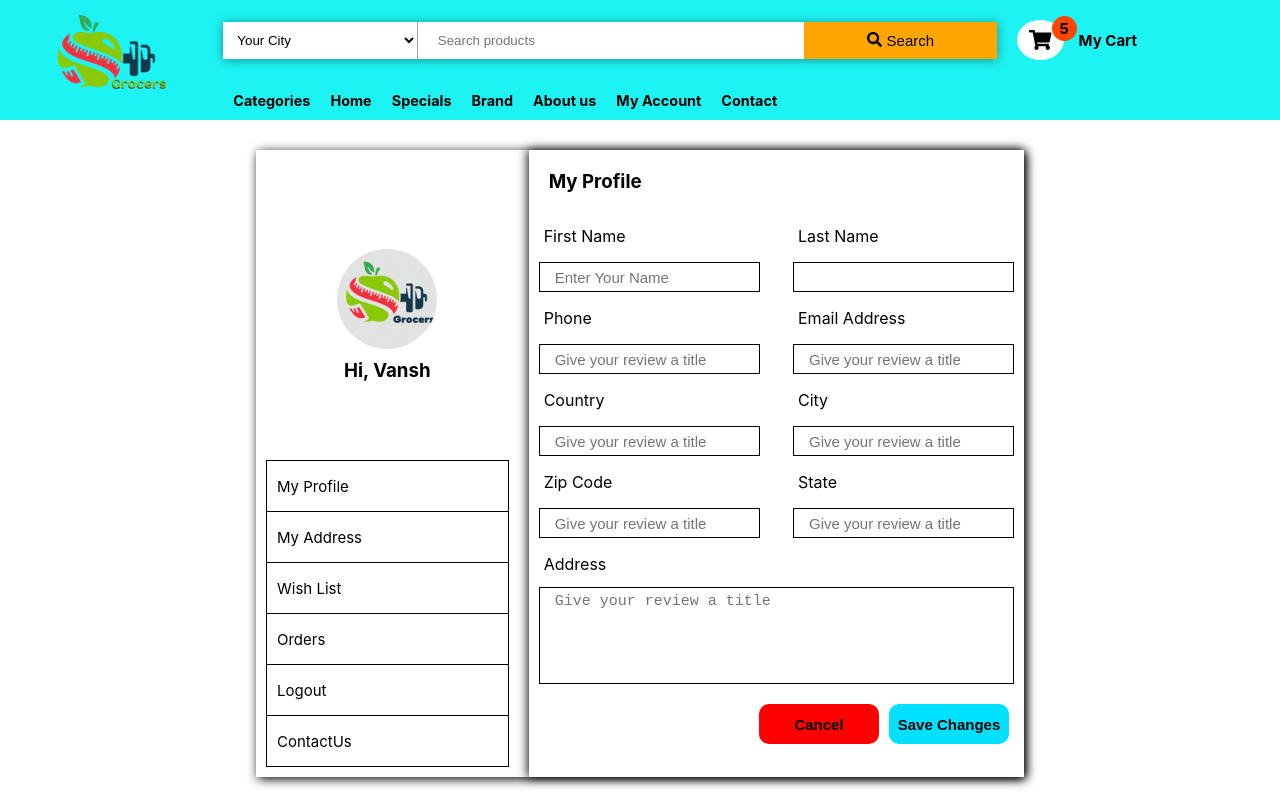
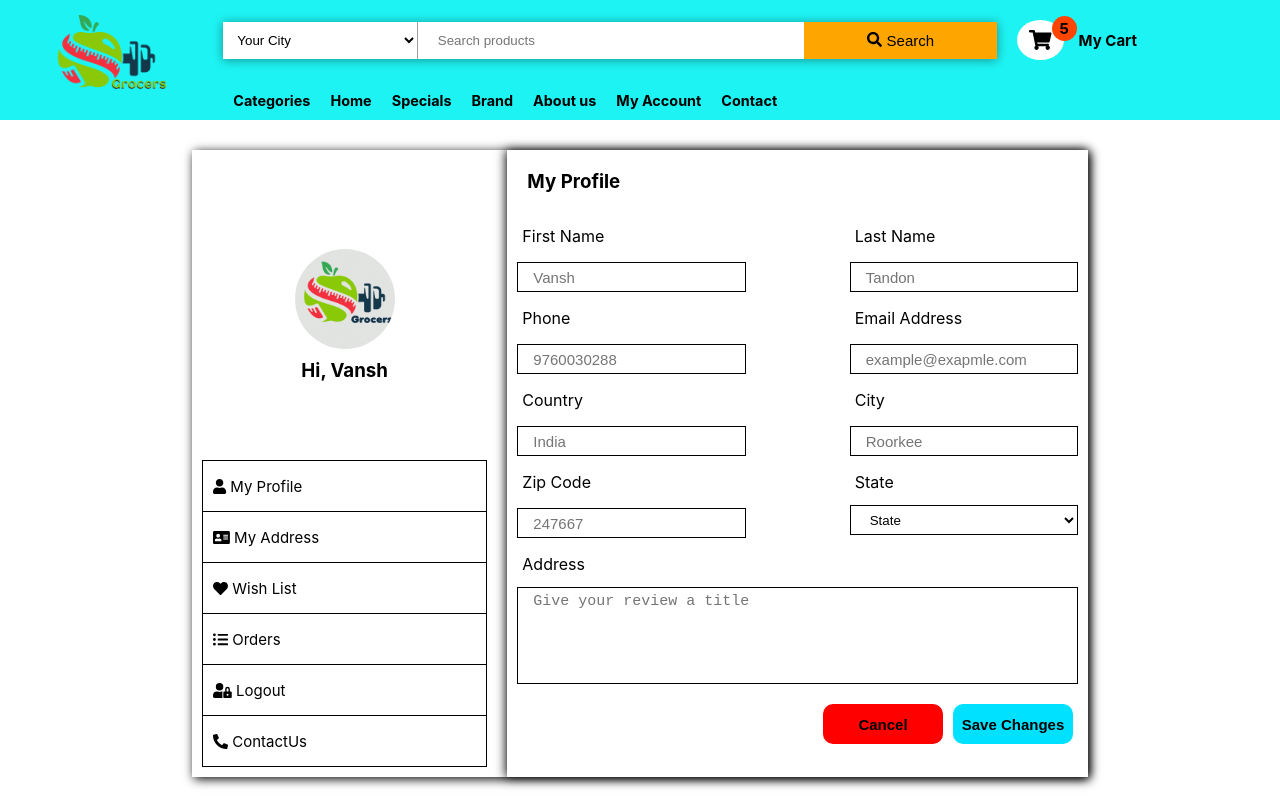
Before and after one commit to Vansh1067/grocers, a React (Create React App) app: page / in a window 1280 px wide. Shown: the top 800 px of the page. Built offline with nearby package versions, Linux system fonts and the light colour scheme.

Commit message:
add wishlist structure and design

```diff
--- a/src/component/userInfoComponent/asideComponent/asideComponent.js
+++ b/src/component/userInfoComponent/asideComponent/asideComponent.js
@@ -1,6 +1,6 @@
 import React from 'react';
 import { FontAwesomeIcon } from '@fortawesome/react-fontawesome';
-import {faShoppingCart} from '@fortawesome/free-solid-svg-icons';
+import {faUser,faAddressCard,faHeart,faHeartbeat,faListUl,faUserLock,faPhoneAlt} from '@fortawesome/free-solid-svg-icons';
 import Hoc from '../../../Hoc/hoc';
 import img from '../../../assest/Draft-1593116874166.png'
 import './asideComponent.css'
@@ -13,12 +13,12 @@ const AsideComponent=(props)=>{
                 </div>
             <div class="linklist">
                 <ul>
-                    <li><a href="">My Profile</a></li>
-                    <li><a href="">My Address</a></li>
-                    <li><a href="">Wish List</a></li>
-                    <li><a href="">Orders</a></li>
-                    <li><a href="">Logout</a></li>
-                    <li><a href="">ContactUs</a></li>
+                    <li><a href="">{<FontAwesomeIcon icon={faUser}/>} My Profile</a></li>
+                    <li><a href="">{<FontAwesomeIcon icon={faAddressCard}/>} My Address</a></li>
+                    <li><a href="">{<FontAwesomeIcon icon={faHeart}/>} Wish List</a></li>
+                    <li><a href="">{<FontAwesomeIcon icon={faListUl}/>} Orders</a></li>
+                    <li><a href="">{<FontAwesomeIcon icon={faUserLock}/>} Logout</a></li>
+                    <li><a href="">{<FontAwesomeIcon icon={faPhoneAlt}/>} ContactUs</a></li>
 
 
                 </ul>
--- /dev/null
+++ b/src/component/userInfoComponent/deatilComponent/addressForm/addressForm.js
@@ -0,0 +1,64 @@
+import React from 'react';
+
+import Hoc from '../../../../Hoc/hoc'
+const AddressForm=(props)=>{
+    return(
+        <Hoc>
+            <div class="form">
+                <h3>Contact Address</h3>
+                <form class="reviewForm">
+
+                   <div>
+                   <label>Country</label>
+                    <input placeholder="India" type="text"></input>
+                   </div><div>
+                   <label>City</label>
+                   <select>
+                        <option selected={true} disabled={true}>State</option>
+                        <option>Roorkee</option>
+                        <option>SharanPur</option>
+                        <option>Dehradun</option>
+                        <option>Haridwar</option>
+                        <option>Rishikesh</option>
+
+                        </select>
+                   </div><div>
+                   <label>Zip Code</label>
+                    <input placeholder="247667" type="text"></input>
+                   </div><div>
+                   <label>State</label>
+                    <select>
+                        <option selected={true} disabled={true}>State</option>
+                        <option>Uttrakhand</option>
+                        <option>Uttrapradesh</option>
+                        <option>Himachal</option>
+                        <option>Delhi</option>
+                        <option>Harayana</option>
+
+                        </select>
+                   </div>
+                   <div class="textarea">
+                   <label>Address 1.</label>
+                    <textarea placeholder="Address" rows={5} type="text"></textarea>
+                   </div>
+                   <div class="textarea">
+                   <label>Address 2.</label>
+                    <textarea placeholder="Address" rows={5} type="text"></textarea>
+                   </div>
+                   <div id="checkbox">
+                    <input type="checkbox" />
+                    <p> Same as contact address</p>
+                    </div>
+                   <div id="btn">
+                   <button type="submit">Cancel</button>
+                    <button type="submit">Save Changes</button>
+                   </div>
+
+
+
+                </form>
+            </div>
+        </Hoc>
+    );
+}
+export default AddressForm
--- a/src/component/userInfoComponent/deatilComponent/detailComponent.css
+++ b/src/component/userInfoComponent/deatilComponent/detailComponent.css
@@ -6,6 +6,12 @@ margin-left: 10px;
 padding: 5px;
 
 
+}
+.wishList{
+    display: flex;
+    flex-direction: row;
+    flex-wrap: wrap;
+    justify-content: space-between;
 }
 .details .form{
     margin-top: 0;
@@ -31,7 +37,11 @@ padding: 5px;
 .reviewForm label::before{
     content: '';
 }
-.details .form .reviewForm div input,.details .form .reviewForm div textarea{
+.details .form .reviewForm div select{
+
+    height: 30px;
+}
+.details .form .reviewForm div input,.details .form .reviewForm div select,.details .form .reviewForm div textarea{
         padding: 5;
         padding-left: 15px;
         box-shadow: none;
@@ -65,3 +75,13 @@ padding: 5px;
     background-color: rgb(0, 225, 255);
 
 }
+#checkbox{
+    display: flex;
+    align-items: center;
+    flex-direction: row;
+
+  }
+  #checkbox p{
+      margin-left: 10px;
+      font-size: 15px;
+  }
--- a/src/component/userInfoComponent/deatilComponent/detailComponent.js
+++ b/src/component/userInfoComponent/deatilComponent/detailComponent.js
@@ -1,54 +1,27 @@
 import React from 'react';
-import { FontAwesomeIcon } from '@fortawesome/react-fontawesome';
-import {faShoppingCart} from '@fortawesome/free-solid-svg-icons'
+
 import Hoc from '../../../Hoc/hoc'
 import './detailComponent.css'
+import ProfileForm from './profileForm/profileForm'
+import AddressForm from './addressForm/addressForm'
+import ProductCardComponent from '../../categoriesCardComponent/productCardComponent/productCardComponent'
 const DetailComponent=(props)=>{
+    const product=[{title:'Baby Care',price:25},{title:'Banana',price:15},{title:'Baby Care',price:25},{title:'Banana',price:15},{title:'Oil',price:250},{title:'Chips',price:5},{title:'Baby Care',price:25},{title:'Banana',price:15},{title:'Oil',price:250},{title:'Chips',price:5}]
+
     return(
         <Hoc class="details">
-            <div class="form">
-                <h3>My Profile</h3>
-                <form class="reviewForm">
-                    <div>
-                    <label>First Name</label>
-                    <input placeholder="Enter Your Name" type="text"></input>
-                    </div>
-                 <div>
-                 <label>Last Name</label>
-                    <input type="text"></input>
-                 </div>
-                   <div>
-                   <label>Phone</label>
-                    <input placeholder="Give your review a title " type="text"></input>
-                   </div>
-                   <div>
-                   <label>Email Address</label>
-                    <input placeholder="Give your review a title " type="text"></input>
-                   </div><div>
-                   <label>Country</label>
-                    <input placeholder="Give your review a title " type="text"></input>
-                   </div><div>
-                   <label>City</label>
-                    <input placeholder="Give your review a title " type="text"></input>
-                   </div><div>
-                   <label>Zip Code</label>
-                    <input placeholder="Give your review a title " type="text"></input>
-                   </div><div>
-                   <label>State</label>
-                    <input placeholder="Give your review a title " type="text"></input>
-                   </div><div class="textarea">
-                   <label>Address</label>
-                    <textarea placeholder="Give your review a title " rows={5} type="text"></textarea>
-                   </div>
-                   <div id="btn">
-                   <button type="submit">Cancel</button>
-                    <button type="submit">Save Changes</button>
-                   </div>
+            <ProfileForm/>
+           {/*  <AddressForm/> */}
+          {/*  <div class="wishList">
 
+           {
 
+               product.map((product)=>{
+                return <ProductCardComponent  product={product}/>
 
-                </form>
-            </div>
+               })
+           }
+           </div> */}
         </Hoc>
     );
 }
--- /dev/null
+++ b/src/component/userInfoComponent/deatilComponent/profileForm/profileForm.js
@@ -0,0 +1,61 @@
+import React from 'react';
+
+import Hoc from '../../../../Hoc/hoc'
+const ProfileForm=(props)=>{
+    return(
+        <Hoc>
+            <div class="form">
+                <h3>My Profile</h3>
+                <form class="reviewForm">
+                    <div>
+                    <label>First Name</label>
+                    <input placeholder="Vansh" type="text"></input>
+                    </div>
+                 <div>
+                 <label>Last Name</label>
+                    <input type="text" placeholder="Tandon"></input>
+                 </div>
+                   <div>
+                   <label>Phone</label>
+                    <input placeholder="9760030288" type="text"></input>
+                   </div>
+                   <div>
+                   <label>Email Address</label>
+                    <input placeholder="example@exapmle.com" type="text"></input>
+                   </div><div>
+                   <label>Country</label>
+                    <input placeholder="India" type="text"></input>
+                   </div><div>
+                   <label>City</label>
+                    <input placeholder="Roorkee" type="text"></input>
+                   </div><div>
+                   <label>Zip Code</label>
+                    <input placeholder="247667" type="text"></input>
+                   </div><div>
+                   <label>State</label>
+                    <select>
+                        <option selected={true} disabled={true}>State</option>
+                        <option>Uttrakhand</option>
+                        <option>Uttrapradesh</option>
+                        <option>Himachal</option>
+                        <option>Delhi</option>
+                        <option>Harayana</option>
+
+                        </select>
+                   </div><div class="textarea">
+                   <label>Address</label>
+                    <textarea placeholder="Give your review a title " rows={5} type="text"></textarea>
+                   </div>
+                   <div id="btn">
+                   <button type="submit">Cancel</button>
+                    <button type="submit">Save Changes</button>
+                   </div>
+
+
+
+                </form>
+            </div>
+        </Hoc>
+    );
+}
+export default ProfileForm
--- a/src/component/userInfoComponent/userInfoComponent.css
+++ b/src/component/userInfoComponent/userInfoComponent.css
@@ -2,7 +2,7 @@
     box-shadow: 2px 2px 10px black;
 
     margin: 30px auto;
-    width:60%;
+    width:70%;
     display: flex;
 
 
```
Also changed, not shown: src/component/userInfoComponent/deatilComponent/addressForm/addressForm.css (added), src/component/userInfoComponent/deatilComponent/profileForm/profileForm.css (added).
